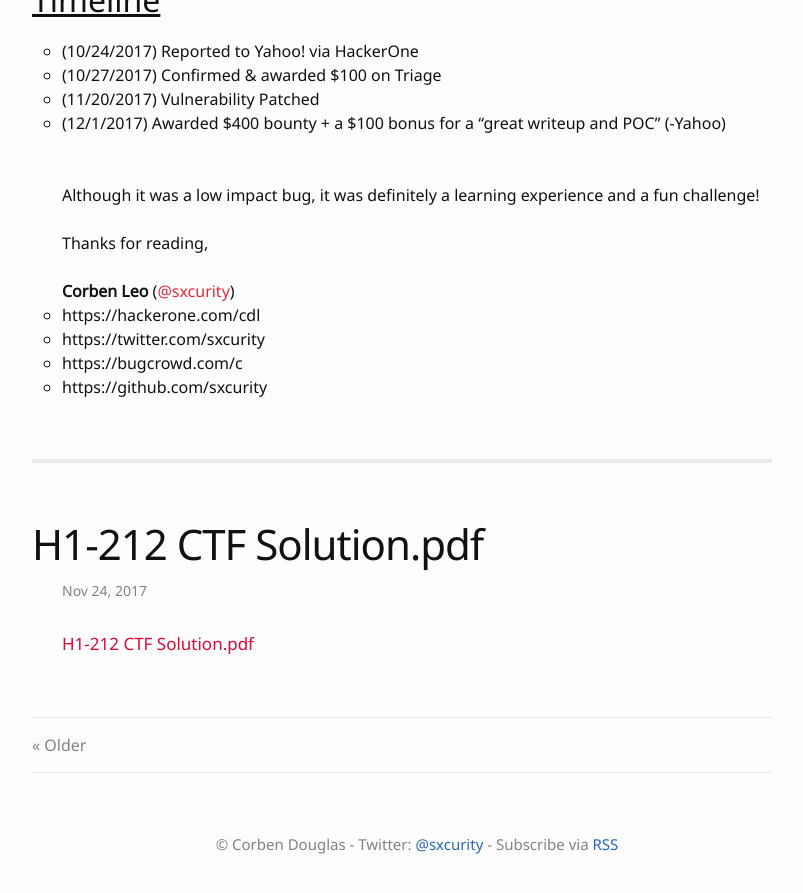
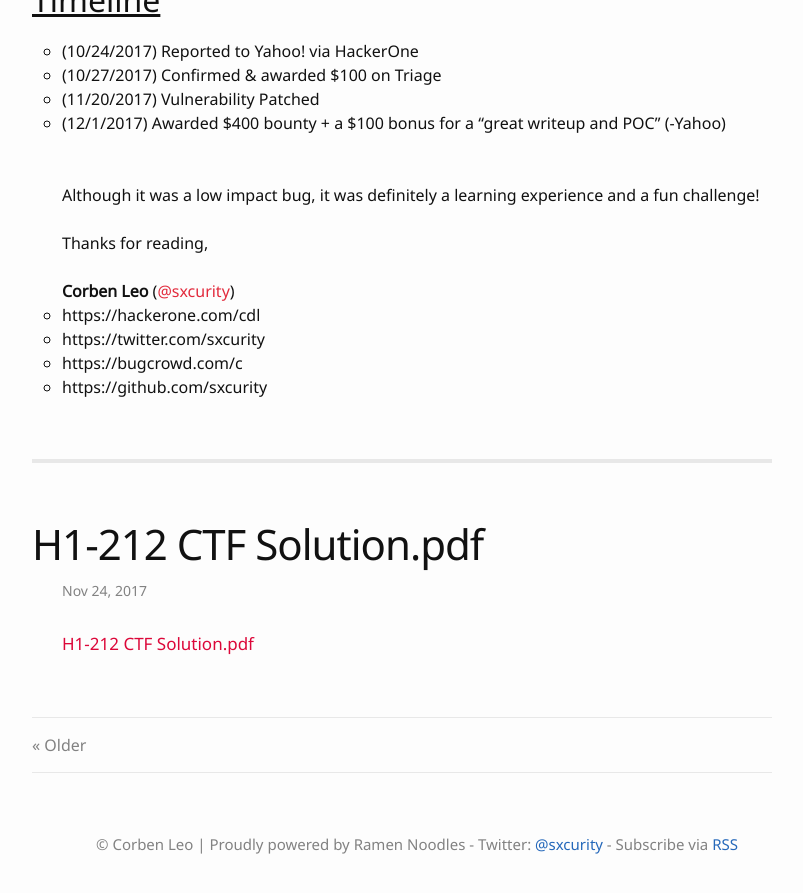
Before and after one commit to headstrong83/sxcurity.github.io, a Jekyll site: the page built from index.html, in a window 1280 px wide and 900 px high, scrolled down 16730 px. Shown: the top 893 px of the window, without its empty margins (238-1041 px from the left). Built offline with Jekyll 4.4.1, drawn with Linux system fonts in a browser that asks for light colours; the list of posts is cut into pages by our own code.

Commit message:
Update _config.yml

```diff
--- a/_config.yml
+++ b/_config.yml
@@ -15,7 +15,7 @@
 # in the templates via {{ site.myvariable }}.
 icon: "/icon.svg"
 title: sxcurity.pro
-author: Corben Douglas
+author: Corben Leo | Proudly powered by Ramen Noodles
 description: Information Security blog by @sxcurity
 baseurl: "" # the subpath of your site, e.g. /blog
 url: "https://sxcurity.github.io" # the base hostname & protocol for your site, e.g. http://example.com
```
